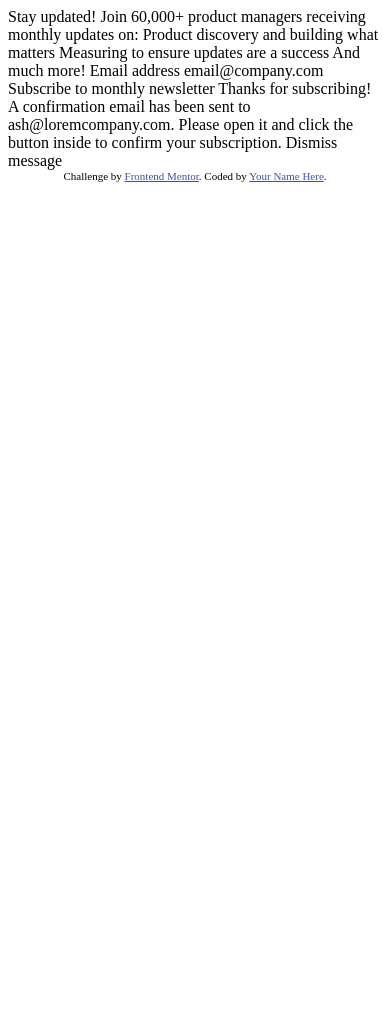
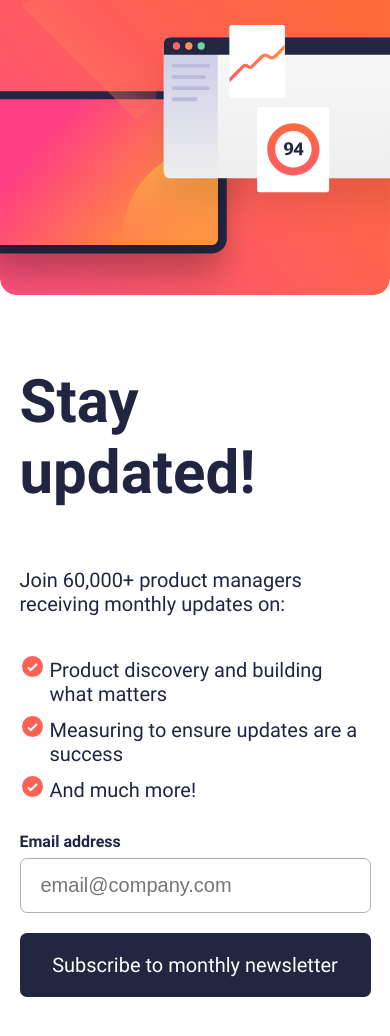
Before and after one commit to MohamedElias/Newsletter-sign-up-form, a plain HTML site: page index.html in a window 390 px wide. Before the commit the page ends 844 px from the top, so only its background shows below. Drawn offline with Linux system fonts and the light colour scheme.

Commit message:
upload project
everything is finished and ready to use

```diff
--- a/index.html
+++ b/index.html
@@ -6,47 +6,62 @@
 
   <link rel="icon" type="image/png" sizes="32x32" href="./assets/images/favicon-32x32.png">
 
-  <title>Frontend Mentor | Newsletter sign-up form with success message</title>
+  <title>Newsletter sign-up form with success message</title>
 
-  <!-- Feel free to remove these styles or customise in your own stylesheet 👍 -->
-  <style>
-    .attribution { font-size: 11px; text-align: center; }
-    .attribution a { color: hsl(228, 45%, 44%); }
-  </style>
+  <link rel="stylesheet" href="styles.css">
 </head>
 <body>
+<div class="main-container">
+<img id="image" alt="">
+  <!-- Sign-up form start -->
+<div class="form-container">
+  <h1 class="title">
+    Stay updated!
+  </h1>
 
-  <!-- Sign-up form start -->
+  <p>
+    Join 60,000+ product managers receiving monthly updates on:
+  </p>
+<ul>
+  <li>Product discovery and building what matters</li>
+  <li>Measuring to ensure updates are a success</li>
+  <li>And much more!</li>
+</ul>
 
-  Stay updated!
+<form id="subscribeForm">
 
-  Join 60,000+ product managers receiving monthly updates on:
+  <div class="email-labels">
+    <label for="email">Email address</label>
+    <label for="email" class="error-label">Valid email required</label>
+  </div>
 
-  Product discovery and building what matters
-  Measuring to ensure updates are a success
-  And much more!
+  <input id="email" placeholder="email@company.com">
 
-  Email address
-  email@company.com
 
-  Subscribe to monthly newsletter
+  <button type="submit" class="form-button">
+    Subscribe to monthly newsletter
+  </button>
+</form>
+</div>
+</div>
 
-  <!-- Sign-up form end -->
 
-  <!-- Success message start -->
+<div class="success-container">
+  <div>
+  <img src="./assets/images/icon-list.svg" alt="">
+  <h1 class="title">
+    Thanks for subscribing!
+  </h1>
+  <p>
+    A confirmation email has been sent to <span>ash@loremcompany.com</span>.
+    Please open it and click the button inside to confirm your subscription.
+  </p>
+</div>
+  <button class="form-button">
+    Dismiss message
+  </button>
+</div>
 
-  Thanks for subscribing!
-
-  A confirmation email has been sent to ash@loremcompany.com.
-  Please open it and click the button inside to confirm your subscription.
-
-  Dismiss message
-
-  <!-- Success message end -->
-
-  <div class="attribution">
-    Challenge by <a href="https://www.frontendmentor.io?ref=challenge" target="_blank">Frontend Mentor</a>.
-    Coded by <a href="#">Your Name Here</a>.
-  </div>
+<script src="myscripts.js"></script>
 </body>
 </html>
--- /dev/null
+++ b/myscripts.js
@@ -0,0 +1,36 @@
+function responseFunction() {
+   var x = window.matchMedia("(max-width: 1024px)");
+   if (x.matches) { // If media query matches
+      document.getElementById('image').src = './assets/images/illustration-sign-up-mobile.svg';
+   } else {
+      document.getElementById('image').src = './assets/images/illustration-sign-up-desktop.svg'
+   }
+}
+responseFunction();
+window.onresize = responseFunction; // Call listener function at run time
+/* --------------------------------- */
+const mainContainer = document.getElementsByClassName('main-container')[0];
+const subscribeForm = document.getElementById('subscribeForm');
+const errorLabel = document.getElementsByClassName('error-label')[0];
+const emailInput = document.getElementById('email');
+const subEmail=document.querySelector('.success-container p span');
+const emailRegex = /^[^\s@]+@[^\s@]+\.[^\s@]+$/;
+
+subscribeForm.addEventListener("submit", (event) => {
+   event.preventDefault();
+   if (emailRegex.test(emailInput.value)) {
+      mainContainer.style.display="none";
+      successContainer.style.display="flex";
+      subEmail.textContent=emailInput.value;
+   }
+   else {
+      emailInput.classList.add('email-input');
+      errorLabel.style.display = 'block';
+   }
+});
+const successContainer = document.getElementsByClassName('success-container')[0];
+const dismissBtn=document.querySelector('.success-container .form-button');
+dismissBtn.addEventListener("click",(event)=>{
+   successContainer.style.display="none";
+   mainContainer.style.display="grid";
+})
--- /dev/null
+++ b/styles.css
@@ -0,0 +1,162 @@
+@font-face {
+   font-family: Roboto-Bold;
+   src: url("./assets/fonts/Roboto-Bold.ttf");
+}
+@font-face {
+   font-family: Roboto-Regular;
+   src: url("./assets/fonts/Roboto-Regular.ttf");
+}
+html {
+   font-size: 10px;
+   font-family: Roboto-Regular;
+}
+body {
+   height: 100vh;
+   margin: 0px;
+   font-size: 2rem;
+   /* padding: 10vw; */
+   background-color: #36384d;
+   display: flex;
+   justify-content: center;
+   align-items: center;
+}
+.main-container {
+   background-color: white;
+   display: grid;
+   grid-template-columns: 1fr 40%;
+   justify-content: center;
+   gap: 3rem;
+   padding-block: 3rem;
+   padding-inline: 2vw;
+   border-radius: 30px;
+}
+
+.main-container img {
+   order: 1;
+   justify-self: stretch;
+   align-self: center;
+}
+.form-container {
+   display: flex;
+   flex-direction: column;
+   justify-content: center;
+   color: #222542;
+   padding-inline: 5vw;
+}
+
+.title {
+   font-family: Roboto-Bold;
+   font-size: 6rem;
+}
+
+form * {
+   display: block;
+   width: 100%;
+   box-sizing: border-box;
+}
+ul {
+   padding: 0;
+   margin-inline-start: 30px;
+}
+li {
+   list-style-image: url("./assets/images/icon-list.svg");
+   margin-bottom: 1rem;
+}
+.email-labels {
+   display: flex;
+   justify-content: space-between;
+}
+label {
+   font-family: Roboto-Bold;
+   font-size: 1.6rem;
+   margin-bottom: 0.7rem;
+}
+.email-labels .error-label {
+   text-align: end;
+   color: #ff6155;
+   display: none;
+}
+#email {
+   padding-block: 1.5rem;
+   padding-inline: 2rem;
+   font-size: 2rem;
+   border: 0.1px solid #b1b1b0;
+   border-radius: 7px;
+   margin-bottom: 2rem;
+}
+.email-input {
+   color: #ff6155;
+   background-color: #ffe8e6;
+   border: none;
+}
+.email-input::placeholder {
+   color: #ff6155;
+}
+#email:active {
+   cursor: pointer;
+}
+.form-button {
+   padding-block: 2rem;
+   background-color: #222641;
+   color: white;
+   font-family: Roboto-Regular;
+   font-size: 2rem;
+   border: none;
+   border-radius: 7px;
+}
+
+.form-button:active {
+   background-image: linear-gradient(
+      120deg,
+      hsl(347deg 100% 66%) 0%,
+      hsl(1deg 100% 68%) 50%,
+      hsl(13deg 100% 62%) 100%
+   );
+   cursor: pointer;
+}
+
+/* ----------------------------success-container---------------------------- */
+
+.success-container {
+   width: calc(100% / 2);
+   background-color: white;
+   padding: 5vw;
+   border-radius: 30px;
+   display: none;
+   flex-direction: column;
+
+}
+.success-container img {
+   width: 10vh;
+}
+.success-container span {
+   font-family: Roboto-Bold;
+}
+
+/* ----------------------------media--------------------------- */
+@media (max-width: 1024px) {
+   body {
+      display: initial;
+      padding: 0;
+      background-color: white;
+   }
+   .main-container {
+      grid-template-columns: 1fr;
+      padding: 0px;
+      padding-bottom: 5vh;
+      border-radius: 0px;
+   }
+   .main-container img {
+      order: 0;
+   }
+   /* -------success-container------- */
+   .success-container {
+      height: 100vh;
+      width: inherit;
+      justify-content: space-between;
+   }
+   .success-container .form-button{
+      justify-self: flex-end;
+
+   }
+}
```
Also changed, not shown: design/desktop-preview.jpg (deleted).
